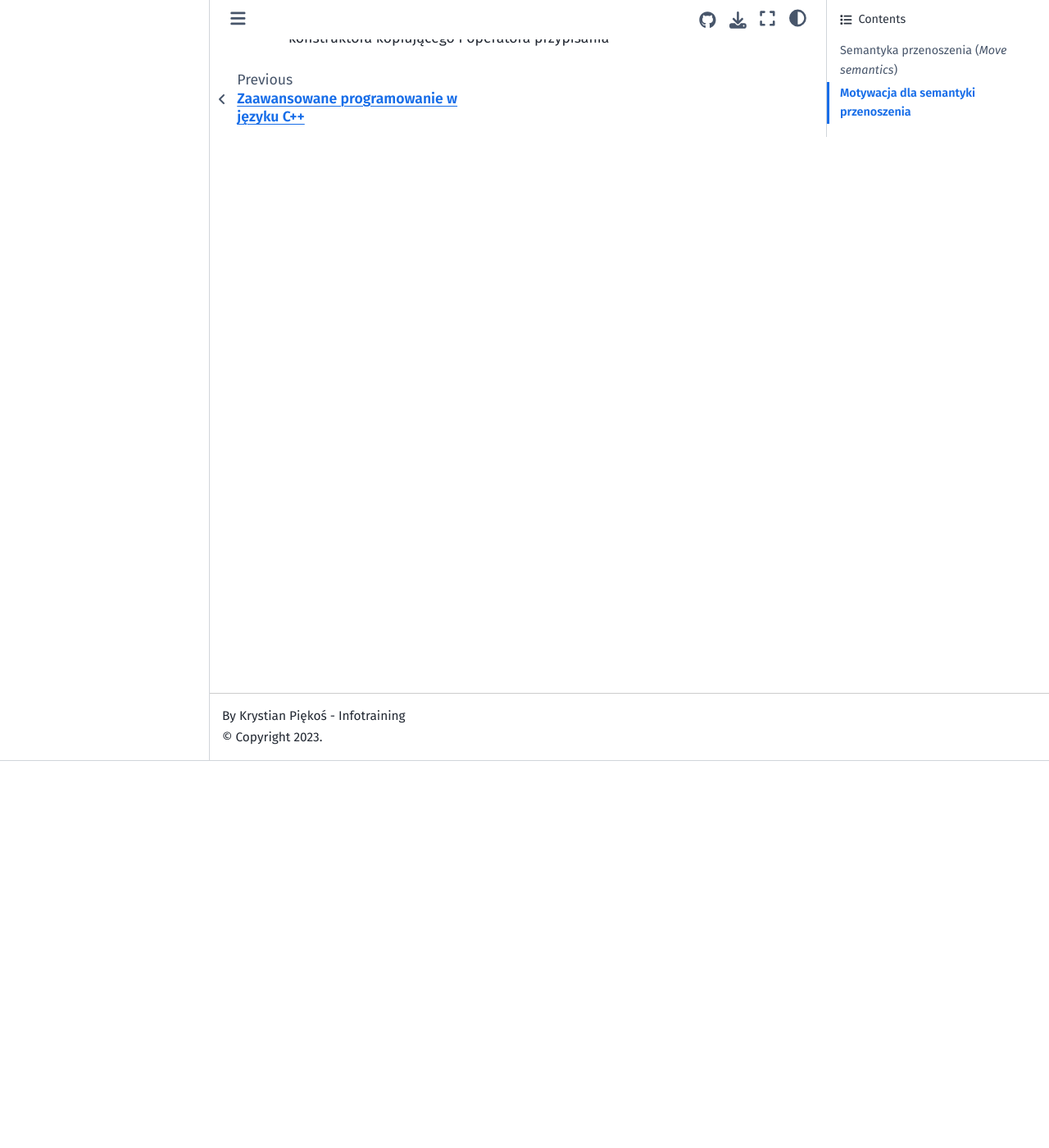
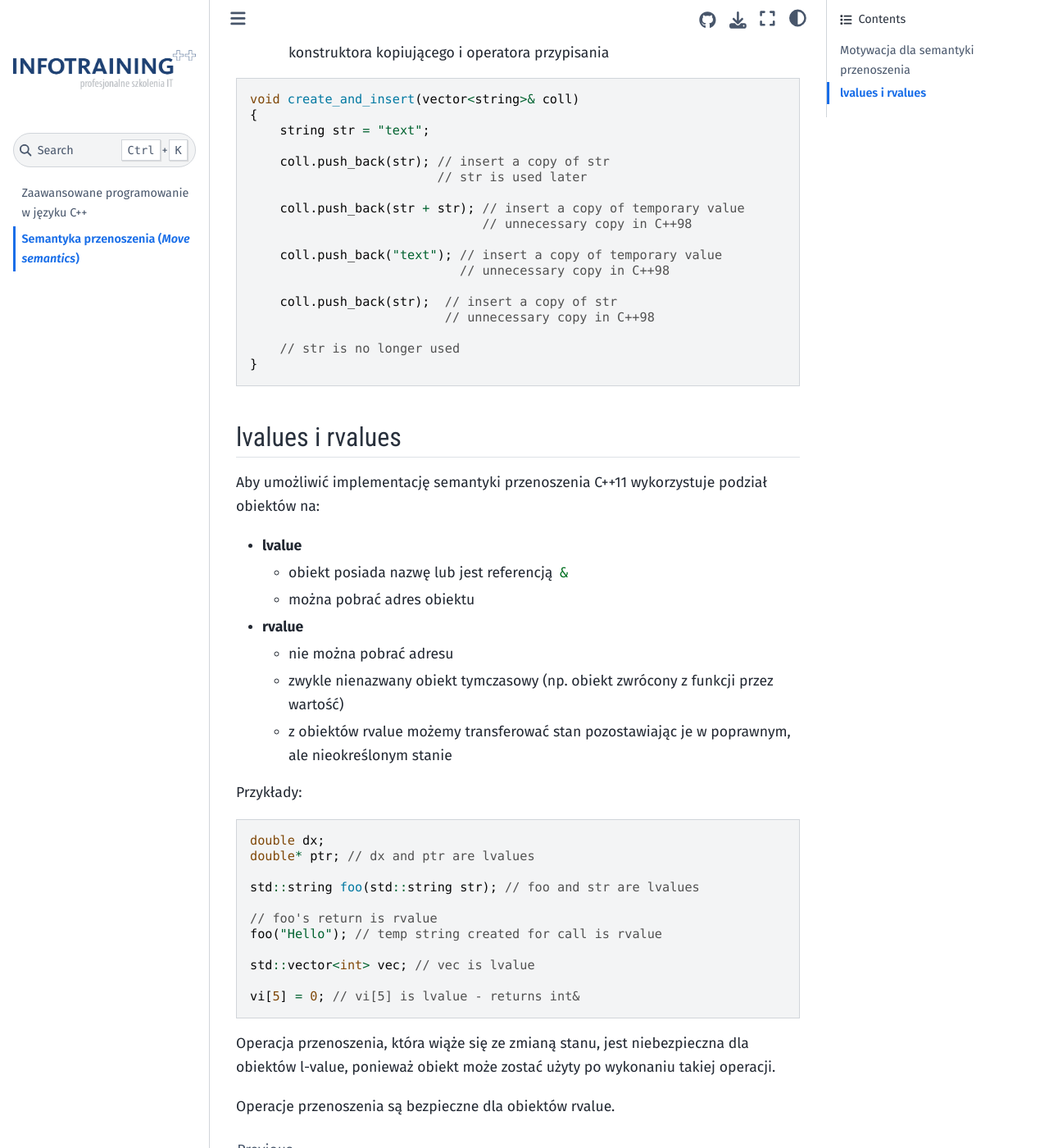
Before and after one commit to infotraining/docs-cpp-adv, a Jupyter Book: the page built from move-semantics.md, in a window 1280 px wide and 1400 px high, scrolled down 472 px. Shown: the whole window at 82% size. Built offline with Jupyter Book 1.0.4 settings and Sphinx 7.4.7 and the Sphinx Book theme 1.1.4, drawn with Linux system fonts in a browser that asks for light colours; some web fonts are replaced; before the commit the page ends 900 px from its top, so only the background shows below that.

Commit message:
Move - lvalue & rvalue

````diff
--- a/move-semantics.md
+++ b/move-semantics.md
@@ -1,7 +1,6 @@
-Semantyka przenoszenia (*Move semantics*)
-==========================================
+# Semantyka przenoszenia (*Move semantics*)
 
-# Motywacja dla semantyki przenoszenia
+## Motywacja dla semantyki przenoszenia
 
 * Optymalizacja wydajności:
   * unikanie zbędnego kopiowania obiektów tymczasowych (*temporary objects*)
@@ -11,3 +10,60 @@ Semantyka przenoszenia (*Move semantics*)
 * Implementacja obiektów, które kontrolują zasoby systemowe (np. pamięć, uchwyty do plików, muteksy, itp.). Takie obiektu, nie powinny być kopiowane, ale powinny umożliwiać transfer prawa własności do zasobu:
 
   * `auto_ptr<T>` w C++98 symulował semantykę przenoszenia za pomocą konstruktora kopiującego i operatora przypisania
+
+```cpp
+void create_and_insert(vector<string>& coll)
+{
+    string str = "text";
+
+    coll.push_back(str); // insert a copy of str
+                         // str is used later
+
+    coll.push_back(str + str); // insert a copy of temporary value
+                               // unnecessary copy in C++98
+
+    coll.push_back("text"); // insert a copy of temporary value
+                            // unnecessary copy in C++98
+
+    coll.push_back(str);  // insert a copy of str
+                          // unnecessary copy in C++98
+
+    // str is no longer used
+}
+```
+
+## lvalues i rvalues
+
+Aby umożliwić implementację semantyki przenoszenia C++11 wykorzystuje podział obiektów na:
+
+* **lvalue**
+
+  - obiekt posiada nazwę lub jest referencją `&`
+  - można pobrać adres obiektu
+
+* **rvalue**
+
+  - nie można pobrać adresu
+  - zwykle nienazwany obiekt tymczasowy (np. obiekt zwrócony z funkcji przez wartość)
+  - z obiektów rvalue możemy transferować stan pozostawiając je w poprawnym, ale nieokreślonym stanie
+
+Przykłady:
+
+```{code-block} cpp
+double dx;
+double* ptr; // dx and ptr are lvalues
+
+std::string foo(std::string str); // foo and str are lvalues
+
+// foo's return is rvalue
+foo("Hello"); // temp string created for call is rvalue
+
+std::vector<int> vec; // vec is lvalue
+
+vi[5] = 0; // vi[5] is lvalue - returns int&
+```
+
+Operacja przenoszenia, która wiąże się ze zmianą stanu, jest niebezpieczna dla obiektów l-value, ponieważ obiekt może zostać użyty po wykonaniu
+takiej operacji.
+
+Operacje przenoszenia są bezpieczne dla obiektów rvalue.
````
